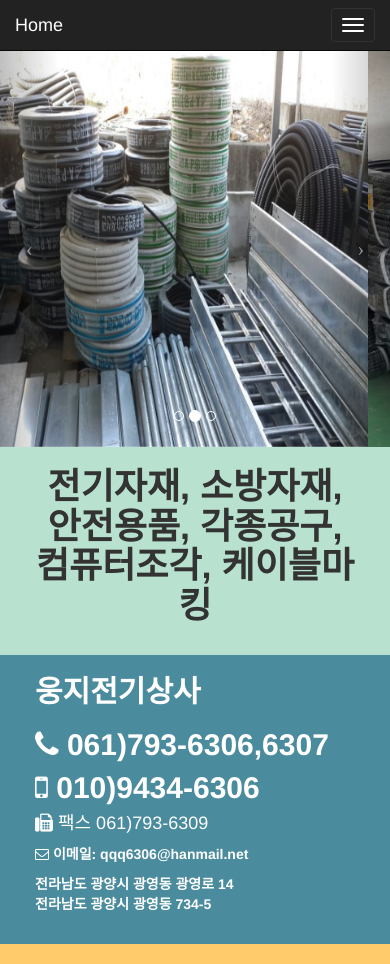
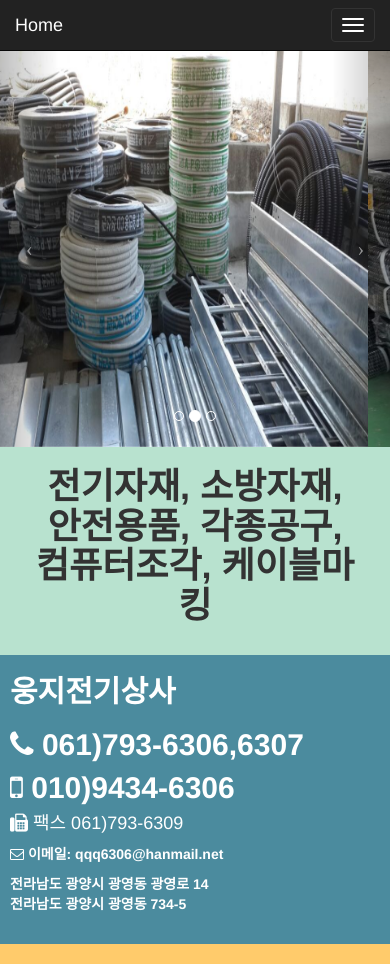
Before and after one commit to kokoshoo/-, a plain HTML site: page index.html in a window 390 px wide. Shown: the top 964 px of the page. Drawn offline with Linux system fonts and the light colour scheme; a web font is replaced by a local one.

Commit message:
Phone number padding reduced

```diff
--- a/css/custom.css
+++ b/css/custom.css
@@ -54,6 +54,10 @@
 	padding: 20px;
 }
 
+.padding-20-10{
+	padding: 20px 10px;
+}
+
 
 .image-row{
 	padding-bottom: 40px;
--- a/index.html
+++ b/index.html
@@ -108,8 +108,8 @@
             </div>
         </div>
         <div class="row">
-            <div class="col-lg-12 background-blueish white-text bold">
-                <div class="padding-20">
+            <div class="col-lg-12 background-blueish white-text bold default-padding">
+                <div class="padding-20-10">
                     <h2 class="header-margin-reset"><b>웅지전기상사</b></h2>
                     <h2><i class="fa fa-phone"></i>
                         <b>061)793-6306,6307</b>
```
